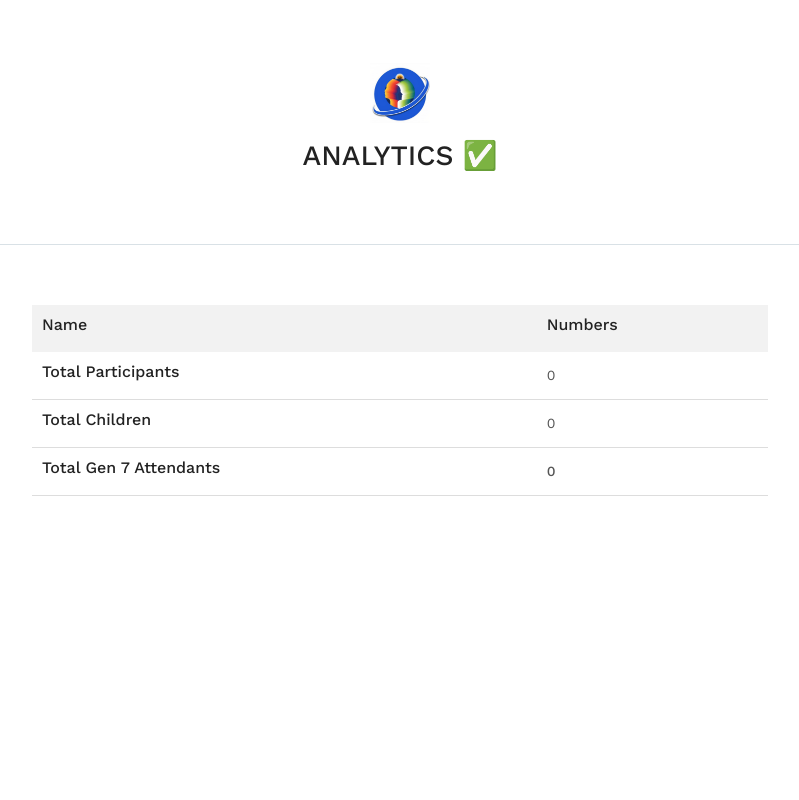
After one commit to Jan-Cosmic-Foundation/drjan_exclusive, a Django app: page /event-registration/analytics/ in a window 1280 px wide. The commit adds this page. Shown: the whole page, without its empty margins (240-1039 px from the left). Run offline with Django 5.2, Linux system fonts and the light colour scheme; data that the repository does not hold is empty; some libraries are stand-ins or nearby versions.

Commit message:
analytics

```diff
--- a/exclusive/templates/exclusive/login.html
+++ b/exclusive/templates/exclusive/login.html
@@ -42,7 +42,7 @@
                                 <button class="btn btn-block">Login</button>
                             </div>
                             <div class="col-12 mt-3 text-center">
-                                <a href="{% url 'course:signup' %}" class="btn btn-link"> Sign Up </a>
+                                <a href="{% url 'course:signup' %}" class="btn btn-link"> Create Account </a>
                             </div>
                         </div>
                     </form>
--- a/registration/models.py
+++ b/registration/models.py
@@ -27,7 +27,7 @@ class Participant(models.Model):
 
 
 class Child(models.Model):
-    participant = models.ForeignKey(Participant, on_delete=models.CASCADE)
+    participant = models.ForeignKey(Participant, on_delete=models.CASCADE, related_name='children')
     name = models.CharField(max_length=50)
     age = models.IntegerField(blank=True, null=True)
 
--- /dev/null
+++ b/registration/templates/registration/analytics.html
@@ -0,0 +1,178 @@
+{% load static %}
+<!DOCTYPE html>
+<html lang="en">
+
+
+<!-- Mirrored from www.ansonika.com/wilio/payment.html by HTTrack Website Copier/3.x [XR&CO'2014], Fri, 12 Apr 2024 22:51:22 GMT -->
+<head>
+    <meta charset="utf-8">
+    <meta name="viewport" content="width=device-width, initial-scale=1">
+    <meta name="description" content="Jan Cosmic Foundation">
+    <meta name="author" content="JCF">
+    <title>JCF | 2024 Event Registration</title>
+
+    <!-- Favicons-->
+    <link rel="shortcut icon" href="img/favicon.ico" type="image/x-icon">
+    <link rel="apple-touch-icon" type="image/x-icon" href="img/apple-touch-icon-57x57-precomposed.png">
+    <link rel="apple-touch-icon" type="image/x-icon" sizes="72x72" href="img/apple-touch-icon-72x72-precomposed.png">
+    <link rel="apple-touch-icon" type="image/x-icon" sizes="114x114" href="img/apple-touch-icon-114x114-precomposed.png">
+    <link rel="apple-touch-icon" type="image/x-icon" sizes="144x144" href="img/apple-touch-icon-144x144-precomposed.png">
+
+    <!-- GOOGLE WEB FONT -->
+    <link href="https://fonts.googleapis.com/css?family=Work+Sans:400,500,600" rel="stylesheet">
+
+    <!-- BASE CSS -->
+    <link href="{% static 'registration/assets/css/bootstrap.min.css' %}" rel="stylesheet">
+	<link href="{% static 'registration/assets/css/menu.css' %}" rel="stylesheet">
+    <link href="{% static 'registration/assets/css/style.css' %}" rel="stylesheet">
+	<link href="{% static 'registration/assets/css/vendors.css' %}" rel="stylesheet">
+
+    <!-- YOUR CUSTOM CSS -->
+    <link href="{% static 'registration/assets/css/custom.css' %}" rel="stylesheet">
+
+	<!-- MODERNIZR MENU -->
+	<script src="{% static 'registration/assets/js/modernizr.js' %}"></script>
+
+	<style>
+		/* Table style */
+		table {
+		  width: 100%;
+		  border-collapse: collapse;
+		  margin-bottom: 20px;
+		}
+
+		/* Table header style */
+		thead {
+		  background-color: #f2f2f2;
+		}
+
+		/* Table header cells style */
+		thead th {
+		  text-align: left;
+		  padding: 10px;
+		}
+
+		/* Table body cells style */
+		td {
+		  padding: 10px;
+		  border-bottom: 1px solid #ddd;
+		}
+
+		/* Table body cells with h5 style */
+		td h5 {
+		  margin: 0;
+		}
+
+		/* Table body cells with p style */
+		td p {
+		  margin: 0;
+		}
+
+		/* Table hover effect */
+		tbody tr:hover {
+		  background-color: #f9f9f9;
+		}
+
+	</style>
+
+</head>
+
+<body>
+
+	<div id="preloader">
+		<div data-loader="circle-side"></div>
+	</div><!-- /Preload -->
+
+	<div id="loader_form">
+		<div data-loader="circle-side-2"></div>
+	</div><!-- /loader_form -->
+
+	<header>
+		<div class="container">
+		    <div class="row text-center m-5">
+			<div class="col-lg-12 text-center">
+				<div >
+					<a href="index.html"><img src="{% static 'registration/assets/img/logo.jpg' %}" alt="logo" height="60"></a>
+				</div>
+				<!-- /logo -->
+				<div id="form_title">
+					<h3 class="text-uppercase mt-3">Analytics ✅</h3>
+				</div>
+				<!-- /form_title -->
+			</div>
+		</div>
+		</div>
+		<!-- /container -->
+	</header>
+	<!-- /Header -->
+
+	<main id="general_page">
+			<div class="container margin_60_35">
+			<div class="row">
+				<div class="col-lg-8 mx-auto">
+				<div>
+						<table>
+							<thead>
+								<tr>
+									<th><h6>Name</h6></th>
+									<th><h6>Numbers</h6></th>
+								</tr>
+							</thead>
+							<tbody>
+								<tr>
+									<td>
+										<h6>Total Participants</h6>
+									</td>
+									<td>
+										<p>{{total}}</p>
+									</td>
+								</tr>
+								<tr>
+									<td>
+										<h6>Total Children</h6>
+									</td>
+									<td>
+										<p>{{total_children}}</p>
+									</td>
+								</tr>
+							<tr>
+								<td>
+									<h6>Total Gen 7 Attendants</h6>
+								</td>
+								<td>
+									<p><strong>{{total_gen7}}</strong></p>
+								</td>
+							</tr>
+							</tbody>
+
+						</table>
+<!--						<a class="btn_1 mb-4" href="{% url 'registration:checkout' %}?quantity={{gen7_total_number}}&reference={{ reference }}">Pay Online</a>-->
+					</div>
+				</div>
+			</div>
+		</div>
+	</main>
+
+	<div class="cd-overlay-nav">
+		<span></span>
+	</div>
+	<!-- /cd-overlay-nav -->
+
+	<div class="cd-overlay-content">
+		<span></span>
+	</div>
+	<!-- /cd-overlay-content -->
+
+	<!-- COMMON SCRIPTS -->
+	<script src="{% static 'registration/assets/js/jquery-3.7.1.min.js' %}"></script>
+    <script src="{% static 'registration/assets/js/common_scripts.min.js' %}"></script>
+	<script src="{% static 'registration/assets/js/velocity.min.js' %}"></script>
+	<script src="{% static 'registration/assets/js/functions.js' %}"></script>
+
+	<!-- SPECIFIC SCRIPTS -->
+	<script src="{% static 'registration/assets/assets/validate.js' %}"></script>
+
+</body>
+
+<!-- Mirrored from www.ansonika.com/wilio/payment.html by HTTrack Website Copier/3.x [XR&CO'2014], Fri, 12 Apr 2024 22:51:22 GMT -->
+</html>
--- a/registration/urls.py
+++ b/registration/urls.py
@@ -6,5 +6,6 @@ urlpatterns = [
     path('register/', views.index, name='register'),
     path('donation/', views.payment, name='payment'),
     path('checkout/', views.CheckoutView.as_view(), name='checkout'),
+    path('analytics/', views.analytics, name='analytics'),
     path('confirm-payment/', views.ConfirmPaymentView.as_view(), name='confirm-payment'),
 ]
--- a/registration/views.py
+++ b/registration/views.py
@@ -113,6 +113,28 @@ def payment(request):
     return render(request, 'registration/payment.html', context)
 
 
+def analytics(request):
+    participants = Participant.objects.all()
+    total = participants.count()
+
+    children = Child.objects.all()
+    total_children = children.count()
+
+    total_gen7 = 0
+    for p in participants:
+        if p.spouse_name:
+            total_gen7 += 1
+        if p.children.all():
+            total_gen7 += p.children.count()
+
+    context = {
+        'total': total,
+        'total_children': total_children,
+        'total_gen7': total_gen7
+    }
+    return render(request, 'registration/analytics.html', context)
+
+
 class CheckoutView(View):
     template_name = 'exclusive/payment.html'
 
```
